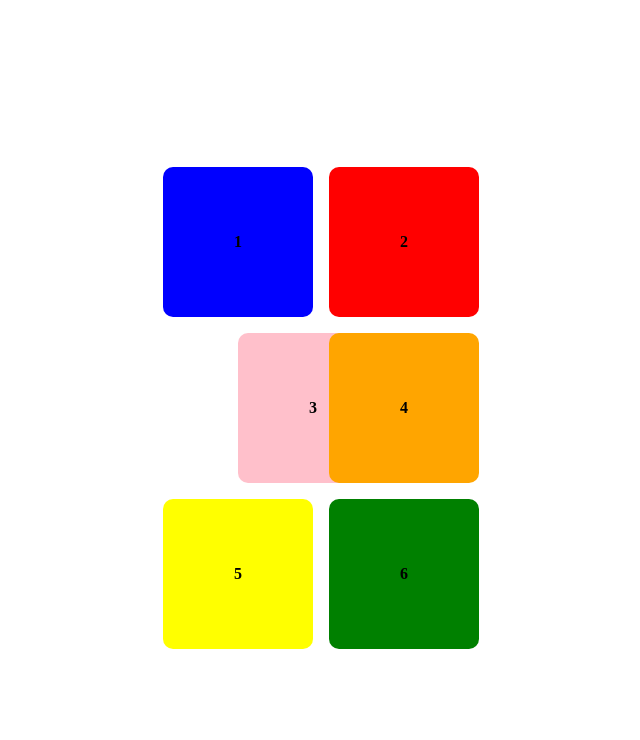
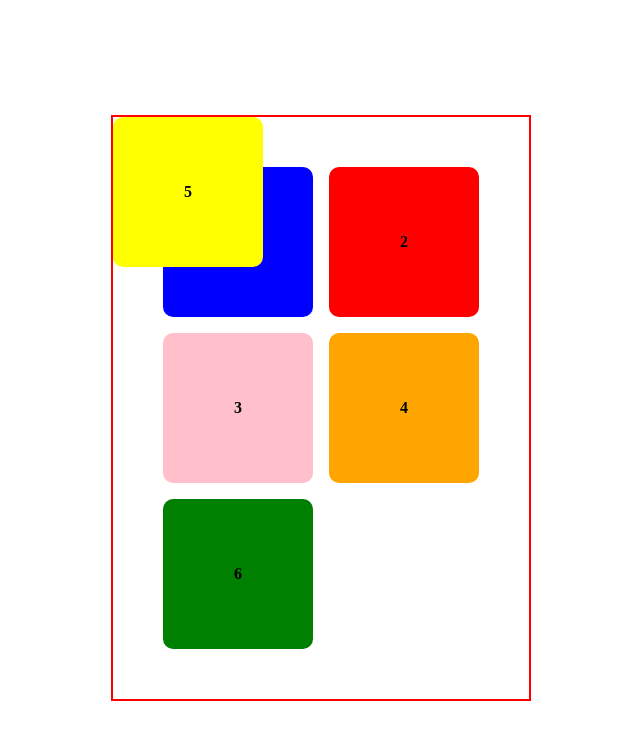
Before and after one commit to thitipongr/OnePage-Figma-Clone, a plain HTML site: page asset/article/ex-article-1.html in a window 1280 px wide. Shown: the whole page, without its empty margins (319-959 px from the left). Drawn offline with Linux system fonts and the light colour scheme.

Commit message:
article draft ex-4 absolute

```diff
--- /dev/null
+++ b/asset/article/ex-article-4.css
@@ -0,0 +1,9 @@
+.item-5 {
+  position: absolute;
+  top: 0;
+  left: 0;
+}
+
+.container {
+  position: relative;
+}
--- a/asset/article/main.css
+++ b/asset/article/main.css
@@ -1,6 +1,7 @@
-@import "ex-article-1.css";
-@import "ex-article-2.css";
-@import "ex-article-3.css";
+/* @import "ex-article-1.css"; */
+/* @import "ex-article-2.css"; */
+/* @import "ex-article-3.css"; */
+@import "ex-article-4.css";
 
 *,
 *::before,
@@ -35,6 +36,8 @@ section {
   grid-template-rows: repeat(3, 150px);
   grid-template-columns: repeat(2, 150px);
   grid-gap: 1em;
+  padding: 50px;
+  border: 2px solid red;
 }
 
 .item {
```
Also changed, not shown: asset/article/draft.txt, asset/article/ex4.1.png (added), asset/article/ex4.2.png (added), asset/article/ex4.3.png (added).
